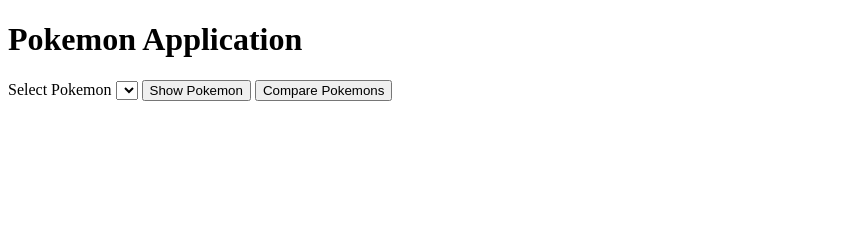
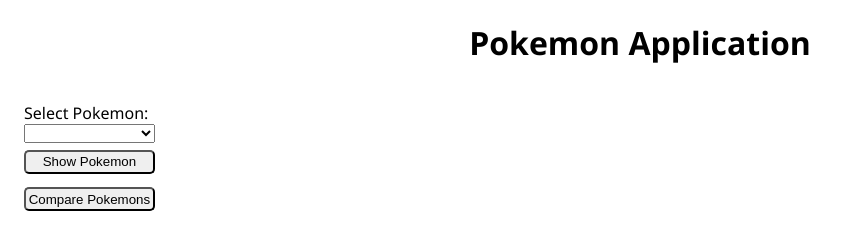
Before and after one commit to Sharlinr/JS2.Fend23.PokemonAssignment, a plain HTML site: page index.html in a window 1280 px wide. Shown: the whole page, without its empty margins (0-864 px from the left). Drawn offline with Linux system fonts and the light colour scheme; no server answers.

Commit message:
some style fixes

```diff
--- a/index.html
+++ b/index.html
@@ -3,19 +3,20 @@
   <head>
     <meta charset="UTF-8" />
     <meta name="viewport" content="width=device-width, initial-scale=1.0" />
+    <link rel="stylesheet" href="style.css" />
     <title>Document</title>
     <script src="index.js" defer></script>
   </head>
   <body>
-    <div class="container">
+    <main class="container">
       <h1>Pokemon Application</h1>
       <div id="pokedex">
-        <label for="pokemonSelect">Select Pokemon</label>
+        <label for="pokemonSelect">Select Pokemon:</label>
         <select name="Pokemon" id="pokemonSelect"></select>
         <button id="pokeBtn">Show Pokemon</button>
         <button id="compareBtn">Compare Pokemons</button>
         <div id="pokeInfo"></div>
       </div>
-    </div>
+    </main>
   </body>
 </html>
--- a/index.js
+++ b/index.js
@@ -53,10 +53,10 @@ const renderPokeInfo = (pokemon) => {
     pokeInfo.innerHTML = `
     <h2>${pokemon.name}</h2>
     <img src="${pokemon.image}" alt="${pokemon.name}">
-    <p>Types: ${pokemon.types.join(', ')}</p>
-    <p>Weight: ${pokemon.weight}</p>
-    <p>Height: ${pokemon.height}</p>
-    <p>Stats: </p>
+    <p><strong>Types: </strong>${pokemon.types.join(', ')}</p>
+    <p><strong>Weight: </strong>${pokemon.weight}</p>
+    <p><strong>Height: </strong>${pokemon.height}</p>
+    <p><strong>Stats: </strong></p>
     <ul>
         ${Object.entries(pokemon.stats).map(([stat, value]) =>
         `<li>${stat}: ${value}</li>`).join('')}
--- /dev/null
+++ b/style.css
@@ -0,0 +1,22 @@
+.container{
+    font-family: 'Segoe UI', Tahoma, Geneva, Verdana, sans-serif;
+}
+
+h1{
+    text-align: center;
+}
+
+#pokedex{
+    display: flex;
+    flex-direction: column;
+    justify-content: space-around;
+    width: fit-content;
+    padding: 1em;
+}
+
+button{
+    min-width: 3rem;
+    margin: 0.5em 0;
+    padding: 0.2em;
+    border-radius: 5px;
+}
```
